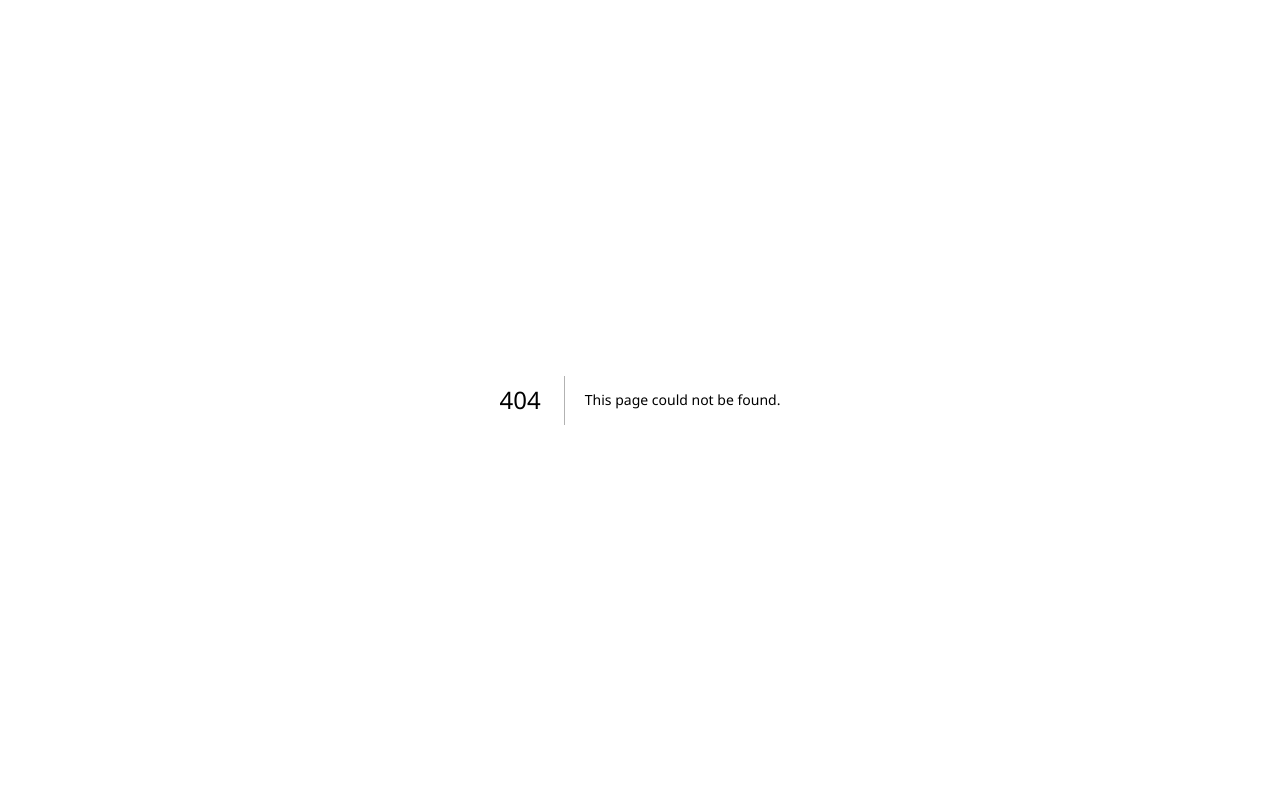
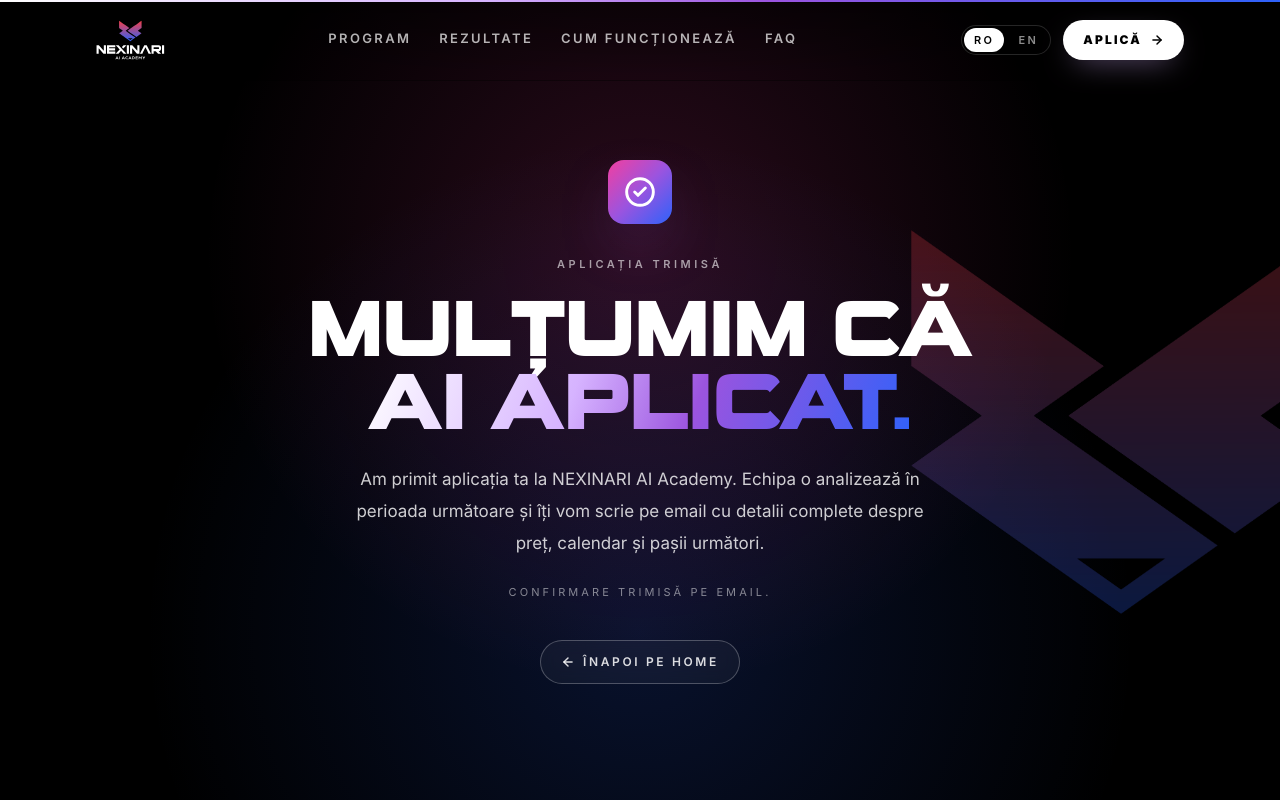
Before and after one commit to silviustoian/ai-academy, a Next.js app: page /multumim in a window 1280 px wide. Before the commit this address had no page. Shown: the top 800 px of the page. Built offline with nearby package versions, Linux system fonts and the light colour scheme; a web font is replaced by a local one.

Commit message:
feat(apply): redirect to /multumim on success + add Facebook to source dropdown + thank-you page

```diff
--- /dev/null
+++ b/src/app/multumim/page.tsx
@@ -0,0 +1,104 @@
+"use client";
+
+import { ArrowLeft, CheckCircle2 } from "lucide-react";
+import { motion, useReducedMotion } from "motion/react";
+import Image from "next/image";
+import Link from "next/link";
+
+import { Footer } from "@/components/layout/Footer";
+import { Header } from "@/components/layout/Header";
+import { Container } from "@/components/ui/Container";
+import { thankYouContent } from "@/data/thank-you-content";
+import { useLocale } from "@/lib/locale-context";
+
+export default function ThankYouPage() {
+  const reduceMotion = useReducedMotion();
+  const { locale } = useLocale();
+  const copy = thankYouContent[locale];
+
+  return (
+    <div className="flex min-h-dvh flex-col bg-black">
+      <Header />
+      <main className="relative isolate flex flex-1 items-center overflow-hidden py-24 text-white sm:py-32 lg:py-40">
+        {/* Ambient glows */}
+        <div
+          aria-hidden
+          className="pointer-events-none absolute inset-0 -z-10 bg-[radial-gradient(circle_at_50%_30%,rgba(242,63,160,0.18)_0%,transparent_50%),radial-gradient(circle_at_50%_75%,rgba(46,98,250,0.18)_0%,transparent_55%)]"
+        />
+        {/* Brandmark watermark */}
+        <div
+          aria-hidden
+          className="pointer-events-none absolute -right-16 top-1/2 -z-[1] hidden h-[420px] w-[420px] -translate-y-1/2 opacity-25 lg:block lg:right-[-4%]"
+        >
+          <Image
+            src="/branding/brandmark-gradient.png"
+            alt=""
+            width={420}
+            height={420}
+            className="h-full w-full object-contain"
+          />
+        </div>
+
+        <Container className="relative">
+          <motion.div
+            className="mx-auto max-w-2xl text-center"
+            initial={{ opacity: 0, y: reduceMotion ? 0 : 24 }}
+            animate={{ opacity: 1, y: 0 }}
+            transition={{ duration: 0.7, ease: "easeOut" }}
+          >
+            <motion.div
+              className="mx-auto inline-flex size-16 items-center justify-center rounded-2xl bg-[linear-gradient(135deg,#f23fa0,#9b54df,#2e62fa)] shadow-[0_24px_60px_-20px_rgba(155,84,223,0.7)]"
+              initial={{ scale: reduceMotion ? 1 : 0.6, opacity: 0 }}
+              animate={{ scale: 1, opacity: 1 }}
+              transition={{
+                type: "spring",
+                stiffness: 220,
+                damping: 18,
+                delay: 0.1,
+              }}
+            >
+              <CheckCircle2
+                className="size-8 text-white"
+                strokeWidth={2.2}
+                aria-hidden
+              />
+            </motion.div>
+
+            <p className="mt-8 text-[11px] font-semibold uppercase tracking-[0.32em] text-white/60">
+              {copy.eyebrow}
+            </p>
+
+            <h1
+              className="font-display mt-5 font-black uppercase leading-[0.92] tracking-[-0.02em] text-balance text-white"
+              style={{ fontSize: "clamp(2.4rem, 6.4vw, 5rem)" }}
+            >
+              {copy.title}{" "}
+              <span className="iris-text">{copy.titleAccent}</span>
+            </h1>
+
+            <p className="mx-auto mt-6 max-w-xl text-pretty text-[15px] leading-7 text-white/80 sm:text-[17px] sm:leading-8">
+              {copy.body}
+            </p>
+
+            <p className="mt-6 text-[11px] uppercase tracking-[0.28em] text-white/50">
+              {copy.note}
+            </p>
+
+            <Link
+              href="/"
+              className="group mt-10 inline-flex items-center gap-2 rounded-full border border-white/25 bg-white/[0.04] px-5 py-3 text-[12px] font-semibold uppercase tracking-[0.22em] text-white/85 backdrop-blur transition hover:border-white/50 hover:text-white focus-visible:outline focus-visible:outline-2 focus-visible:outline-offset-4 focus-visible:outline-focus"
+            >
+              <ArrowLeft
+                className="size-3.5 transition group-hover:-translate-x-0.5"
+                strokeWidth={2.5}
+                aria-hidden
+              />
+              {copy.homeLabel}
+            </Link>
+          </motion.div>
+        </Container>
+      </main>
+      <Footer />
+    </div>
+  );
+}
--- a/src/components/sections/ApplyForm.tsx
+++ b/src/components/sections/ApplyForm.tsx
@@ -19,6 +19,7 @@ import {
   useTransform,
 } from "motion/react";
 import Image from "next/image";
+import { useRouter } from "next/navigation";
 import { useMemo, useRef, useState, type FormEvent } from "react";
 
 import { Container } from "@/components/ui/Container";
@@ -35,6 +36,7 @@ const PHONE_RX = /^[+()\d\s-]{7,}$/;
 export function ApplyForm() {
   const reduceMotion = useReducedMotion();
   const { locale } = useLocale();
+  const router = useRouter();
   const copy = applyContent[locale];
   const sections = copy.sections;
   const totalSteps = sections.length;
@@ -238,6 +240,7 @@ export function ApplyForm() {
         if (data.ok === false) throw new Error("Server returned failure");
       }
       setStatus("success");
+      router.push("/multumim");
     } catch (err) {
       console.error("Apply submit error:", err);
       setStatus("idle");
--- a/src/data/apply-content.ts
+++ b/src/data/apply-content.ts
@@ -145,6 +145,7 @@ export const applyContent: Record<LocaleCode, ApplyCopy> = {
             type: "select",
             options: [
               "LinkedIn",
+              "Facebook",
               "YouTube",
               "Instagram",
               "Prieten",
@@ -306,6 +307,7 @@ export const applyContent: Record<LocaleCode, ApplyCopy> = {
             type: "select",
             options: [
               "LinkedIn",
+              "Facebook",
               "YouTube",
               "Instagram",
               "Friend",
--- /dev/null
+++ b/src/data/thank-you-content.ts
@@ -0,0 +1,29 @@
+import type { LocaleCode } from "@/types/content";
+
+type ThankYouCopy = {
+  eyebrow: string;
+  title: string;
+  titleAccent: string;
+  body: string;
+  note: string;
+  homeLabel: string;
+};
+
+export const thankYouContent: Record<LocaleCode, ThankYouCopy> = {
+  ro: {
+    eyebrow: "Aplicația trimisă",
+    title: "Mulțumim că",
+    titleAccent: "ai aplicat.",
+    body: "Am primit aplicația ta la NEXINARI AI Academy. Echipa o analizează în perioada următoare și îți vom scrie pe email cu detalii complete despre preț, calendar și pașii următori.",
+    note: "Confirmare trimisă pe email.",
+    homeLabel: "Înapoi pe Home",
+  },
+  en: {
+    eyebrow: "Application sent",
+    title: "Thanks for",
+    titleAccent: "applying.",
+    body: "We received your application to NEXINARI AI Academy. Our team will review it shortly and reach out by email with full details on pricing, calendar and next steps.",
+    note: "Confirmation sent to your email.",
+    homeLabel: "Back to Home",
+  },
+};
```
